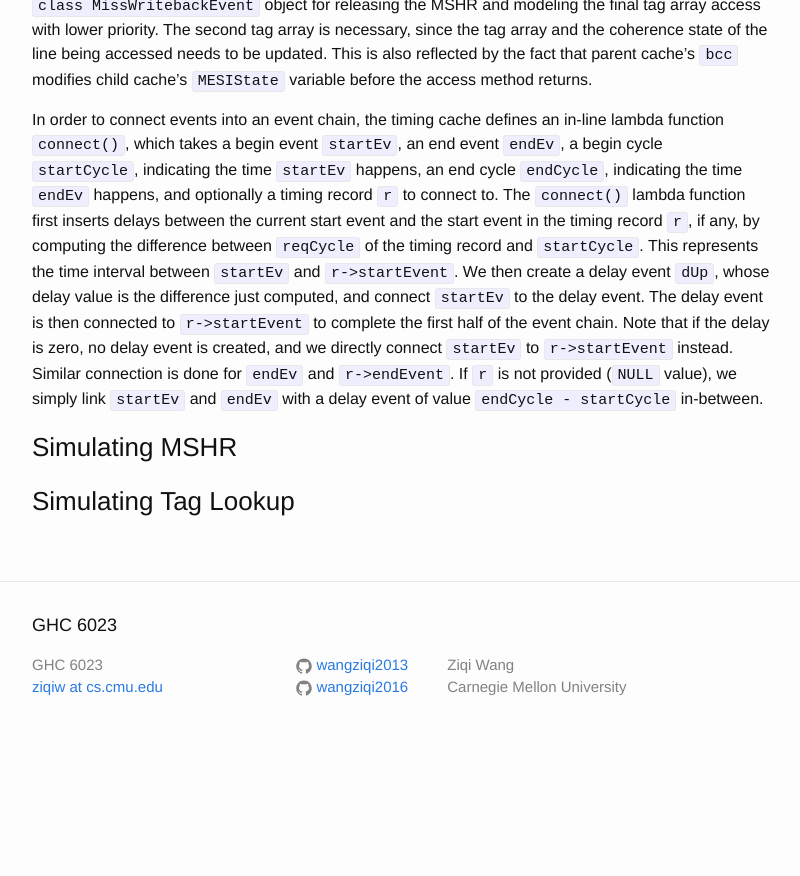
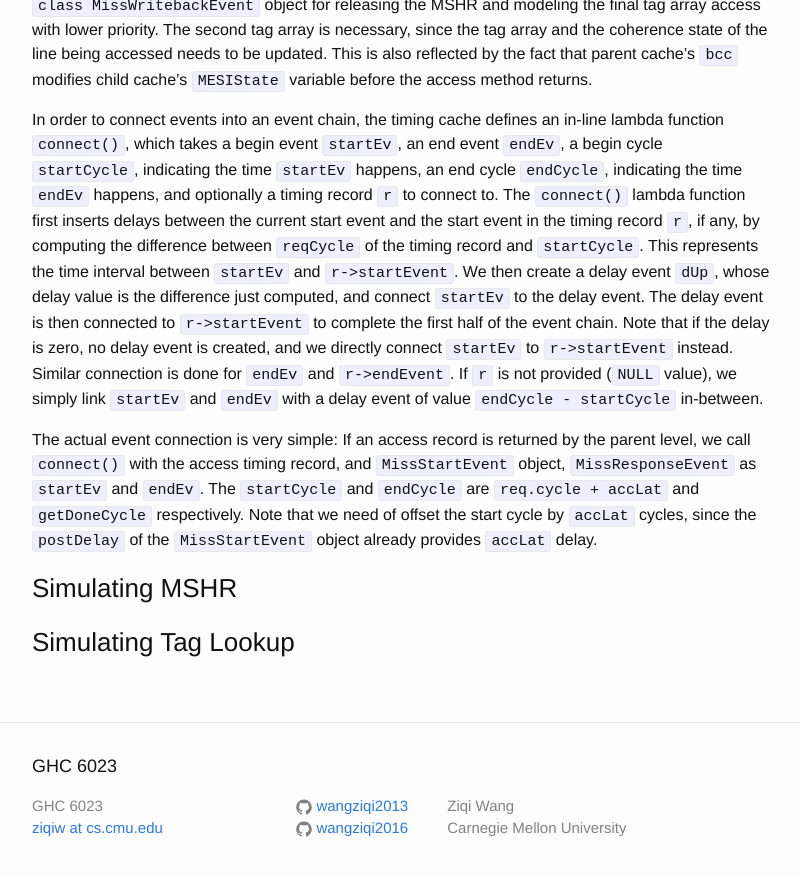
Before and after one commit to wangziqi2013/wangziqi2013.github.io, a Jekyll site: the page built from _posts/2019-01-22-understand-zsim-contention-sim.markdown, in a window 1280 px wide and 900 px high, scrolled down 11582 px. Shown: the top 876 px of the window, without its empty margins (238-1038 px from the left). Built offline with Jekyll 4.4.1, drawn with Linux system fonts in a browser that asks for light colours; before the commit the page ends 12341 px from its top, so only the background shows below that.

Commit message:
Adding connect

```diff
--- a/_posts/2019-01-22-understand-zsim-contention-sim.markdown
+++ b/_posts/2019-01-22-understand-zsim-contention-sim.markdown
@@ -431,6 +431,10 @@ the first half of the event chain. Note that if the delay is zero, no delay even
 `startEv` to `r->startEvent` instead. Similar connection is done for `endEv` and `r->endEvent`. If `r` is not provided
 (`NULL` value), we simply link `startEv` and `endEv` with a delay event of value `endCycle - startCycle` in-between.
 
+The actual event connection is very simple: If an access record is returned by the parent level, we call `connect()`
+with the access timing record, and `MissStartEvent` object, `MissResponseEvent` as `startEv` and `endEv`. The `startCycle`
+and `endCycle` are `req.cycle + accLat` and `getDoneCycle` respectively. Note that we need of offset the start cycle
+by `accLat` cycles, since the `postDelay` of the `MissStartEvent` object already provides `accLat` delay.
 
 ### Simulating MSHR
 
```
